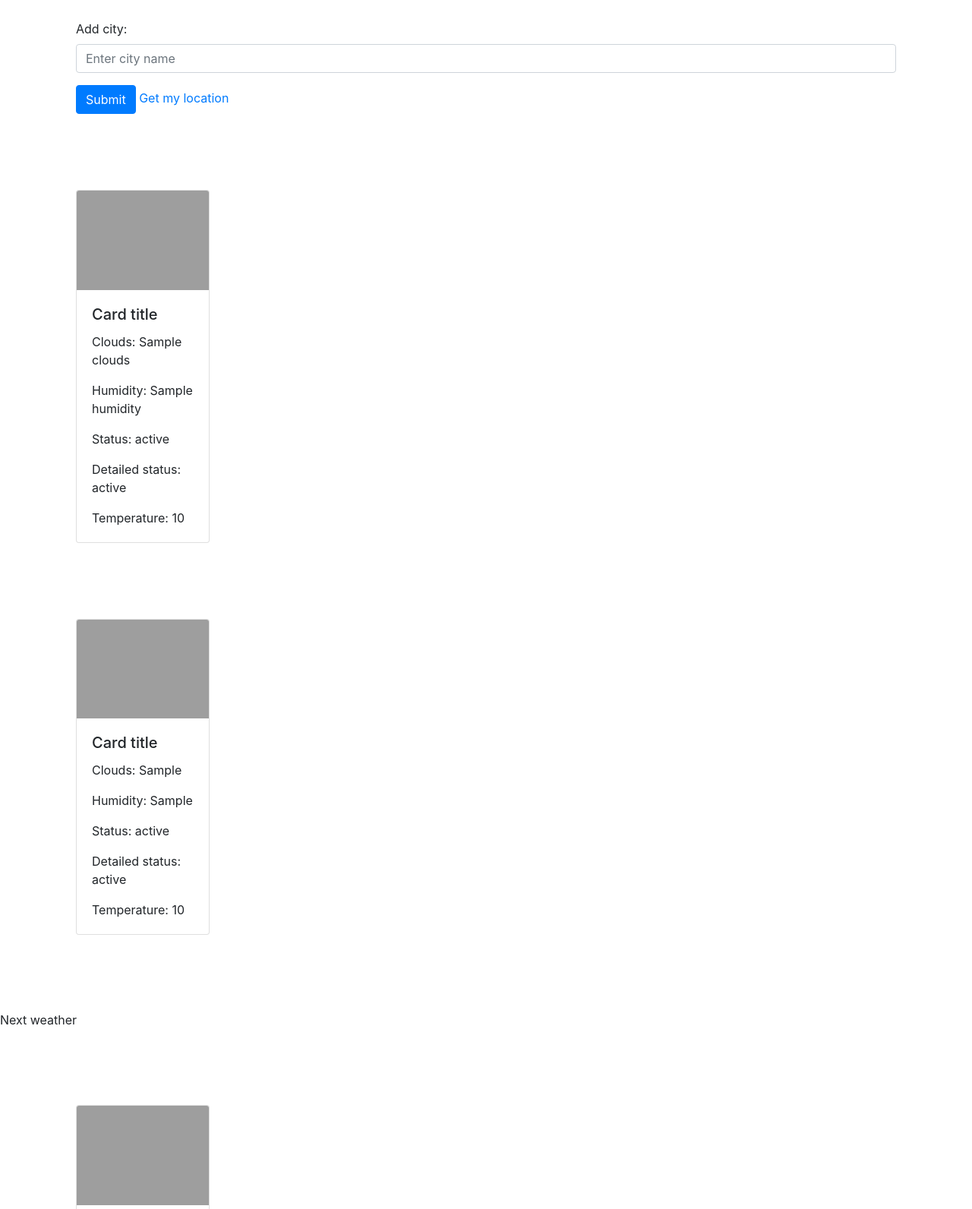
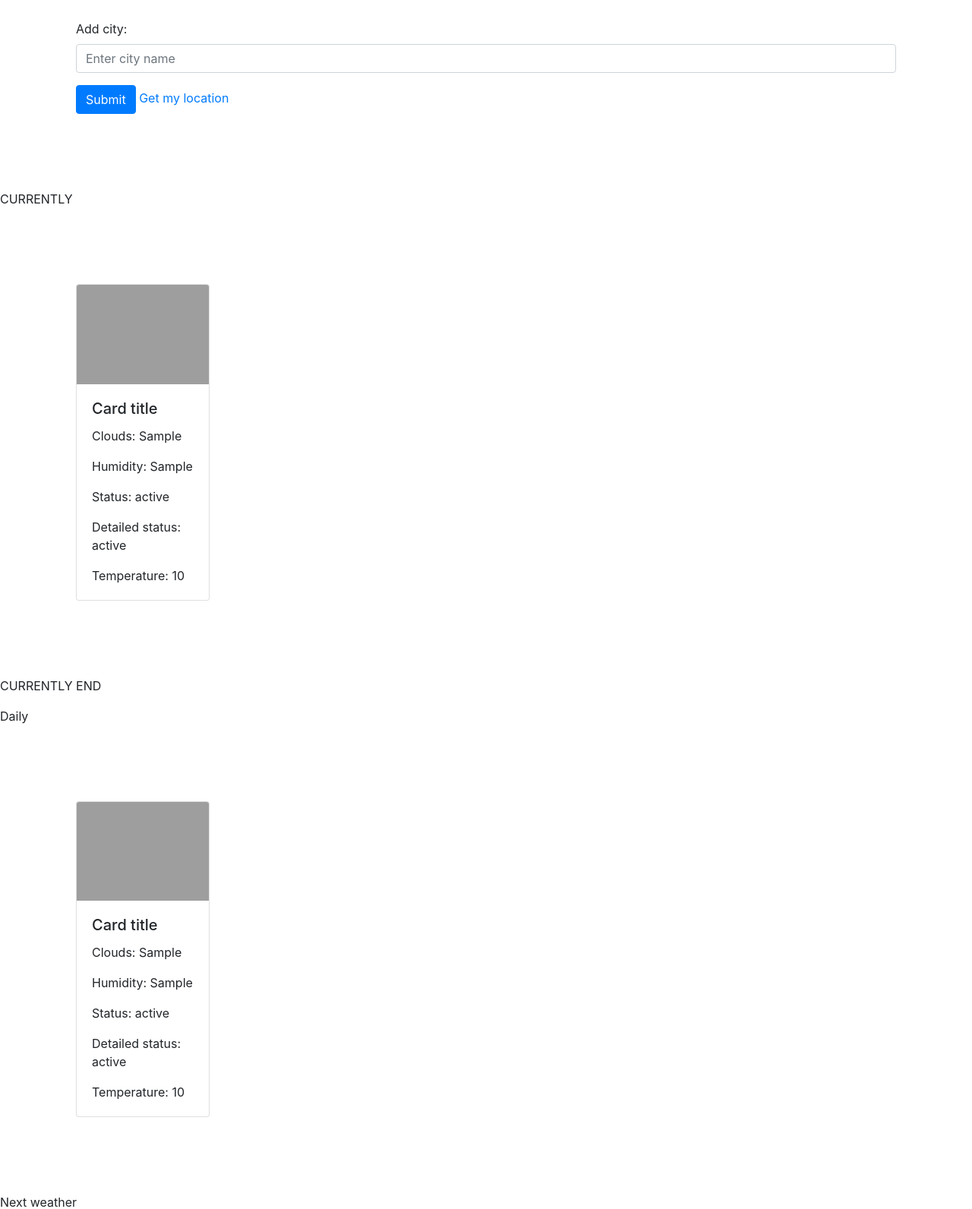
Before and after one commit to DiZiNnEs/weather-website-backend, a Django app: template weather/templates/weather/weather.html in a window 1280 px wide. Shown: the part 314-1906 px from the top of the page at 76% size. Run offline with Django 3.2, Linux system fonts and the light colour scheme; the template is opened without the code that fills it: most values are stand-ins (such as "Sample title", 1, 10 or a date in 2020); some libraries are stand-ins or nearby versions; grey boxes are pictures that could not be loaded.

Commit message:
fix(templates): update templates

```diff
--- a/weather/templates/weather/weather.html
+++ b/weather/templates/weather/weather.html
@@ -24,20 +24,25 @@
         <a href="{% url 'get_user_coordinates' %}">Get my location</a>
     </form>
 
+    <p>CURRENTLY</p>
+
     <div class="card" style="width: 11rem;">
         <img class="card-img-top" src="http://openweathermap.org/img/w/{{ Weather_icon_name }}.png"
              alt="Card image cap">
         <div class="card-body">
             <h5 class="card-title">Card title</h5>
             {% csrf_token %}
-            <p class="card-text">Clouds: {{ Clouds }}</p>
-            <p class="card-text">Humidity: {{ Humidity }}</p>
-            <p class="card-text">Status: {{ Status }}</p>
-            <p class="card-text">Detailed status: {{ Detailed_status }}</p>
-            <p class="card-text">Temperature: {{ Temperature }}</p>
+            <p class="card-text">Clouds: {{ city_weather }}</p>
+            <p class="card-text">Humidity: {{ city_weather.Humidity_currently }}</p>
+            <p class="card-text">Status: {{ city_weather.Status_currently }}</p>
+            <p class="card-text">Detailed status: {{ city_weather.Detailed_status_currently }}</p>
+            <p class="card-text">Temperature: {{ city_weather.Temperature_currently }}</p>
         </div>
     </div>
 
+    <p>CURRENTLY END</p>
+
+    <p>Daily</p>
     {% for city in city_weather %}
         <div class="card" style="width: 11rem;" >
             <img class="card-img-top" src="http://openweathermap.org/img/w/{{ city.Weather_icon_name_forecast_daily }}.png"
```
